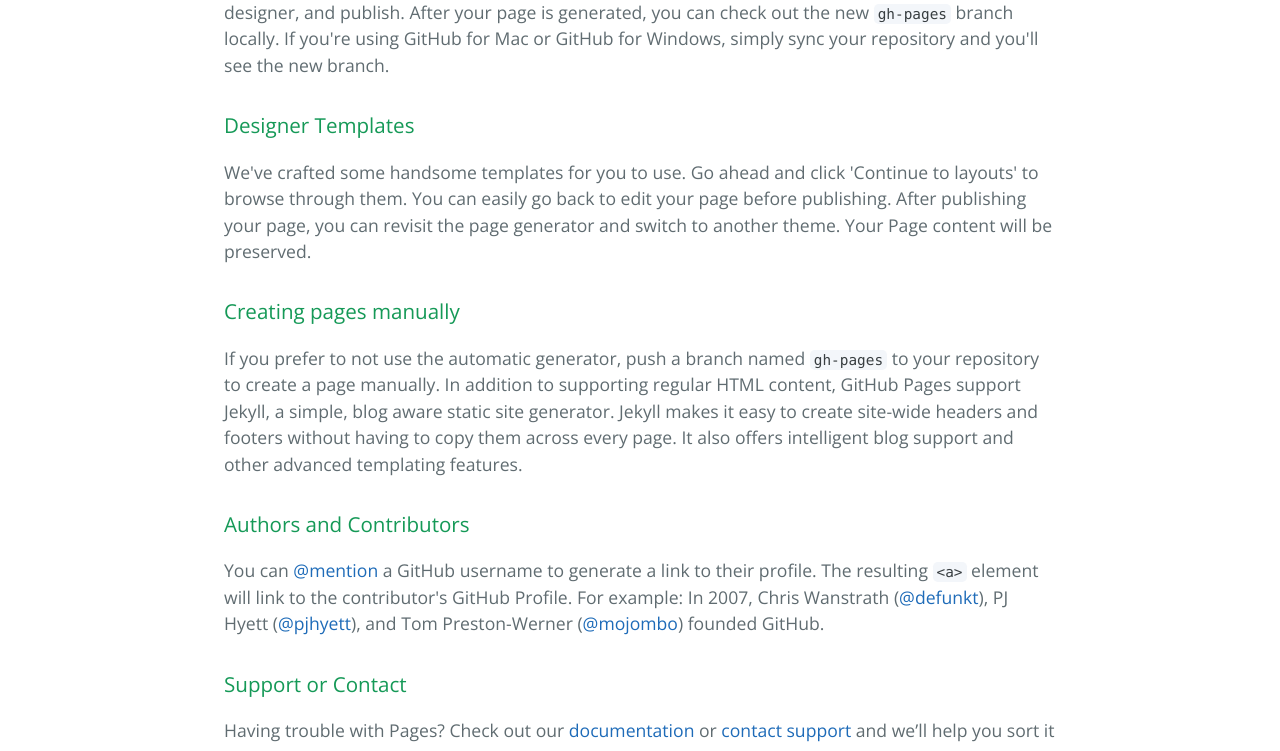
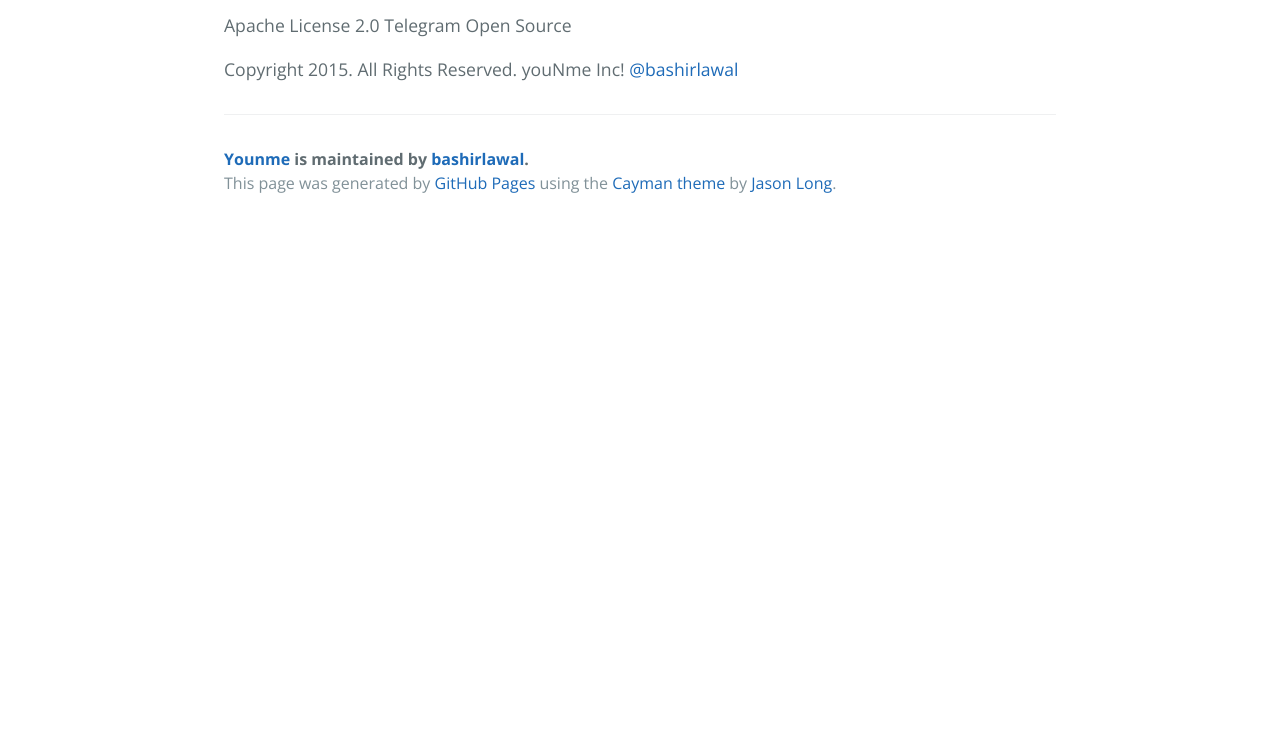
Before and after one commit to bashirlawal/YouNme, a plain HTML site: page index.html in a window 1280 px wide. Shown: the part 547-1298 px from the top of the page. After the commit the page ends 800 px from the top, so only its background shows below. Drawn offline with nearby package versions, Linux system fonts and the light colour scheme.

```diff
--- a/index.html
+++ b/index.html
@@ -2,7 +2,7 @@
 <html lang="en-us">
   <head>
     <meta charset="UTF-8">
-    <title>Younme by kopechi</title>
+    <title>Younme by bashirlawal</title>
     <meta name="viewport" content="width=device-width, initial-scale=1">
     <link rel="stylesheet" type="text/css" href="stylesheets/normalize.css" media="screen">
     <link href='http://fonts.googleapis.com/css?family=Open+Sans:400,700' rel='stylesheet' type='text/css'>
@@ -13,39 +13,27 @@
     <section class="page-header">
       <h1 class="project-name">Younme</h1>
       <h2 class="project-tagline">youNme is an instant messaging service and application which provides text and voice communication. Stay in touch with friends and family and Instantly reach the people in your life—for free.</h2>
-      <a href="https://github.com/kopechi/YouNme" class="btn">View on GitHub</a>
-      <a href="https://github.com/kopechi/YouNme/zipball/master" class="btn">Download .zip</a>
-      <a href="https://github.com/kopechi/YouNme/tarball/master" class="btn">Download .tar.gz</a>
+      <a href="https://github.com/bashirlawal/YouNme" class="btn">View on GitHub</a>
+      <a href="https://github.com/bashirlawal/YouNme/zipball/master" class="btn">Download .zip</a>
+      <a href="https://github.com/bashirlawal/YouNme/tarball/master" class="btn">Download .tar.gz</a>
     </section>
 
     <section class="main-content">
-      <h3>
-<a id="welcome-to-github-pages" class="anchor" href="#welcome-to-github-pages" aria-hidden="true"><span class="octicon octicon-link"></span></a>Welcome to GitHub Pages.</h3>
+      <h1>
+<a id="younme" class="anchor" href="#younme" aria-hidden="true"><span class="octicon octicon-link"></span></a>YouNme</h1>
 
-<p>This automatic page generator is the easiest way to create beautiful pages for all of your projects. Author your page content here <a href="https://guides.github.com/features/mastering-markdown/">using GitHub Flavored Markdown</a>, select a template crafted by a designer, and publish. After your page is generated, you can check out the new <code>gh-pages</code> branch locally. If you're using GitHub for Mac or GitHub for Windows, simply sync your repository and you'll see the new branch.</p>
+<p>Third Party Sources: </p>
 
-<h3>
-<a id="designer-templates" class="anchor" href="#designer-templates" aria-hidden="true"><span class="octicon octicon-link"></span></a>Designer Templates</h3>
+<p>Apache License 2.0
+Telegram Open Source</p>
 
-<p>We've crafted some handsome templates for you to use. Go ahead and click 'Continue to layouts' to browse through them. You can easily go back to edit your page before publishing. After publishing your page, you can revisit the page generator and switch to another theme. Your Page content will be preserved.</p>
-
-<h3>
-<a id="creating-pages-manually" class="anchor" href="#creating-pages-manually" aria-hidden="true"><span class="octicon octicon-link"></span></a>Creating pages manually</h3>
-
-<p>If you prefer to not use the automatic generator, push a branch named <code>gh-pages</code> to your repository to create a page manually. In addition to supporting regular HTML content, GitHub Pages support Jekyll, a simple, blog aware static site generator. Jekyll makes it easy to create site-wide headers and footers without having to copy them across every page. It also offers intelligent blog support and other advanced templating features.</p>
-
-<h3>
-<a id="authors-and-contributors" class="anchor" href="#authors-and-contributors" aria-hidden="true"><span class="octicon octicon-link"></span></a>Authors and Contributors</h3>
-
-<p>You can <a href="https://github.com/blog/821" class="user-mention">@mention</a> a GitHub username to generate a link to their profile. The resulting <code>&lt;a&gt;</code> element will link to the contributor's GitHub Profile. For example: In 2007, Chris Wanstrath (<a href="https://github.com/defunkt" class="user-mention">@defunkt</a>), PJ Hyett (<a href="https://github.com/pjhyett" class="user-mention">@pjhyett</a>), and Tom Preston-Werner (<a href="https://github.com/mojombo" class="user-mention">@mojombo</a>) founded GitHub.</p>
-
-<h3>
-<a id="support-or-contact" class="anchor" href="#support-or-contact" aria-hidden="true"><span class="octicon octicon-link"></span></a>Support or Contact</h3>
-
-<p>Having trouble with Pages? Check out our <a href="https://help.github.com/pages">documentation</a> or <a href="https://github.com/contact">contact support</a> and we’ll help you sort it out.</p>
+<p>Copyright 2015.
+All Rights Reserved.
+youNme Inc!
+<a href="https://github.com/bashirlawal" class="user-mention">@bashirlawal</a></p>
 
       <footer class="site-footer">
-        <span class="site-footer-owner"><a href="https://github.com/kopechi/YouNme">Younme</a> is maintained by <a href="https://github.com/kopechi">kopechi</a>.</span>
+        <span class="site-footer-owner"><a href="https://github.com/bashirlawal/YouNme">Younme</a> is maintained by <a href="https://github.com/bashirlawal">bashirlawal</a>.</span>
 
         <span class="site-footer-credits">This page was generated by <a href="https://pages.github.com">GitHub Pages</a> using the <a href="https://github.com/jasonlong/cayman-theme">Cayman theme</a> by <a href="https://twitter.com/jasonlong">Jason Long</a>.</span>
       </footer>
```
Also changed, not shown: params.json (+1 -1 lines).
